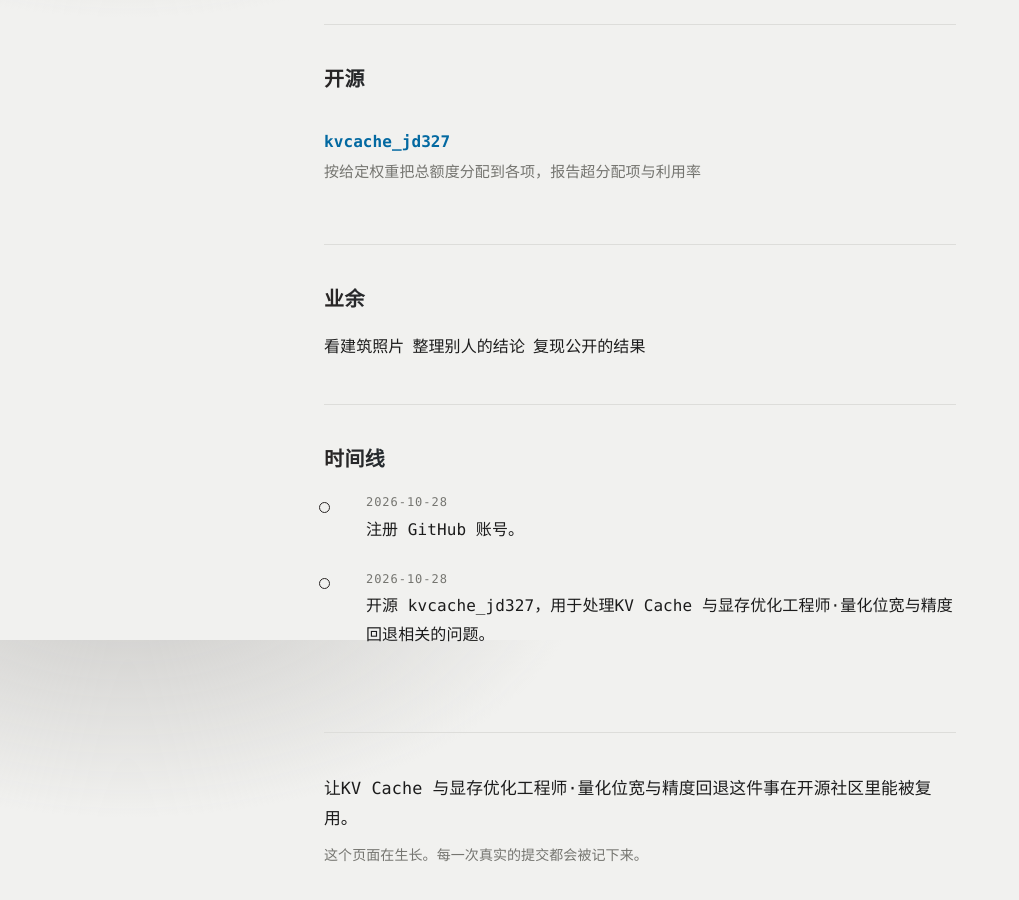
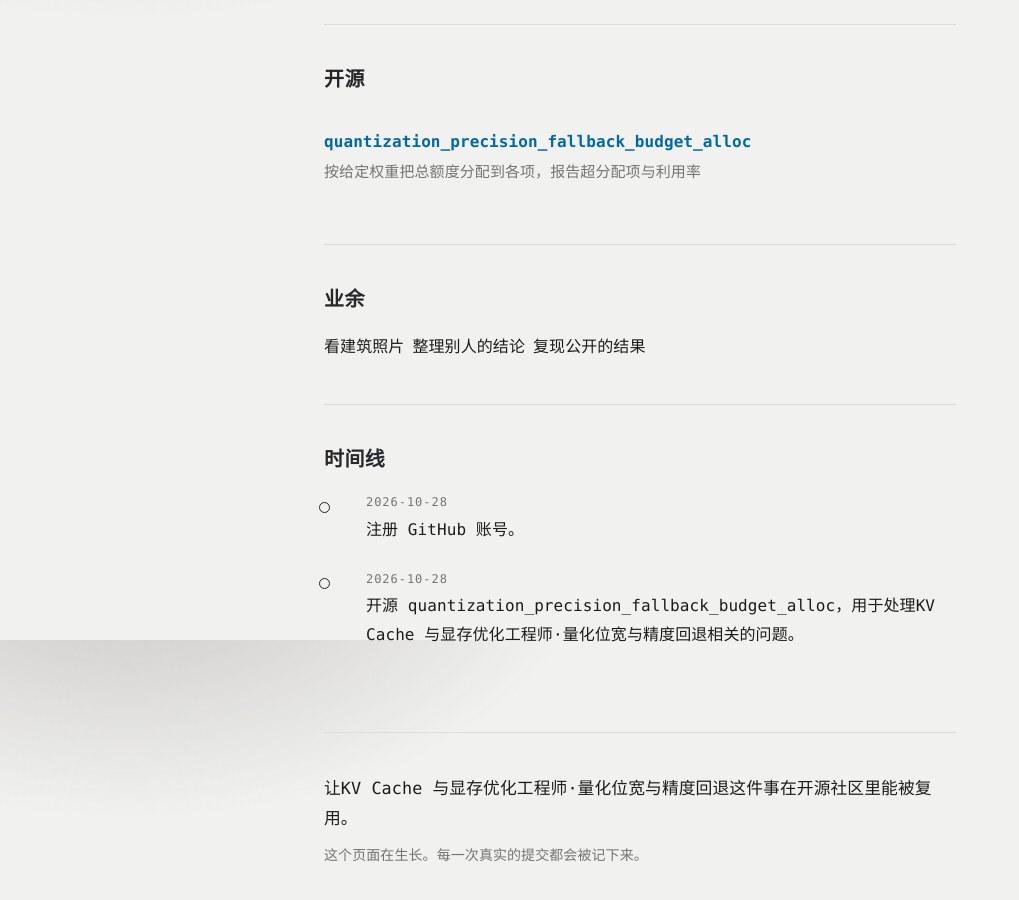
Before and after one commit to guillyxlab/guillyxlab.github.io, a plain HTML site: page index.html in a window 1280 px wide. Shown: the part 960-1860 px from the top of the page, without its empty margins (0-1019 px from the left). Drawn offline with Linux system fonts and the light colour scheme.

Commit message:
chore: 同步仓库改名后的链接

```diff
--- a/index.html
+++ b/index.html
@@ -102,7 +102,7 @@
 <section id="work">
   <h2>开源</h2>
   <ul class="repos">
-    <li><div class="name"><a href="https://github.com/guillyxlab/kvcache_jd327" rel="noopener">kvcache_jd327</a></div>
+    <li><div class="name"><a href="https://github.com/guillyxlab/quantization_precision_fallback_budget_alloc" rel="noopener">quantization_precision_fallback_budget_alloc</a></div>
       <div class="desc">按给定权重把总额度分配到各项，报告超分配项与利用率</div>
     </li>
   </ul>
@@ -126,7 +126,7 @@
     </li>
     <li>
       <span class="when">2026-10-28</span>
-      开源 kvcache_jd327，用于处理KV Cache 与显存优化工程师·量化位宽与精度回退相关的问题。
+      开源 quantization_precision_fallback_budget_alloc，用于处理KV Cache 与显存优化工程师·量化位宽与精度回退相关的问题。
     </li>
   </ol>
 </section>
```
